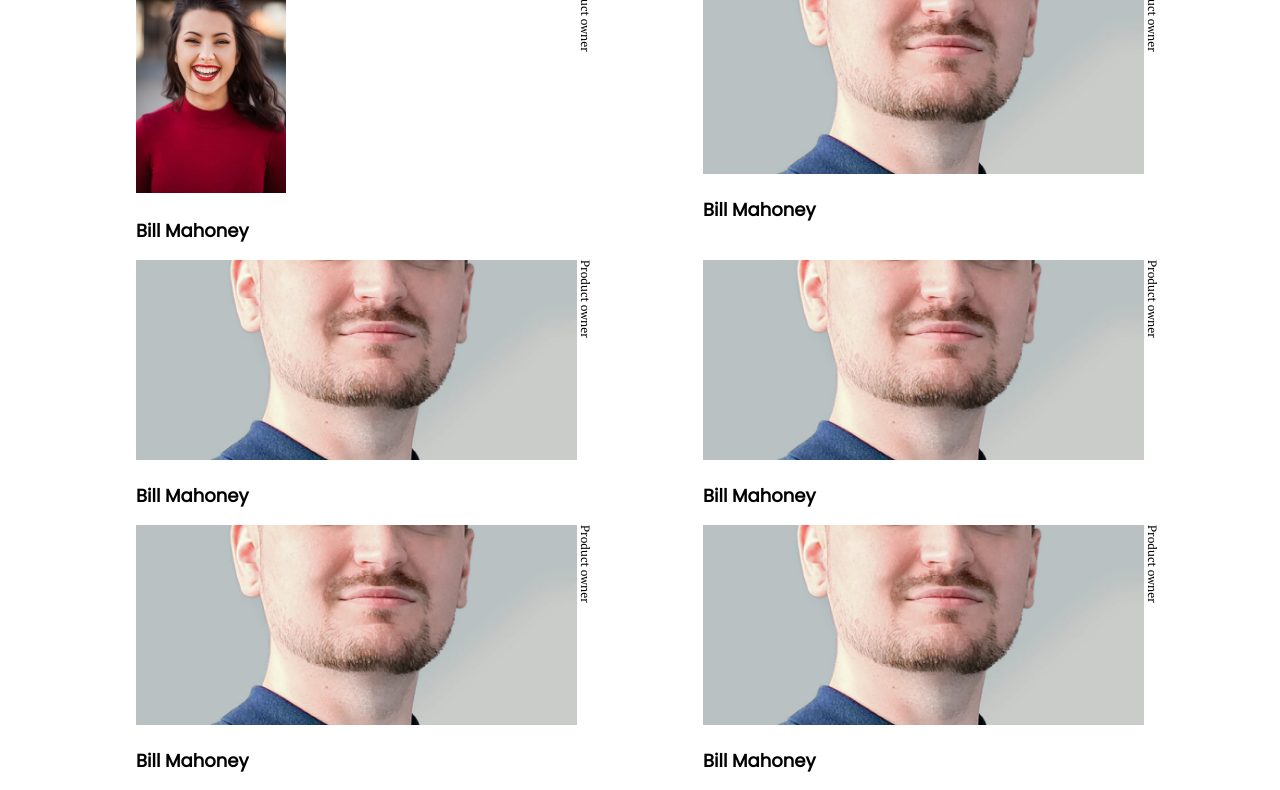
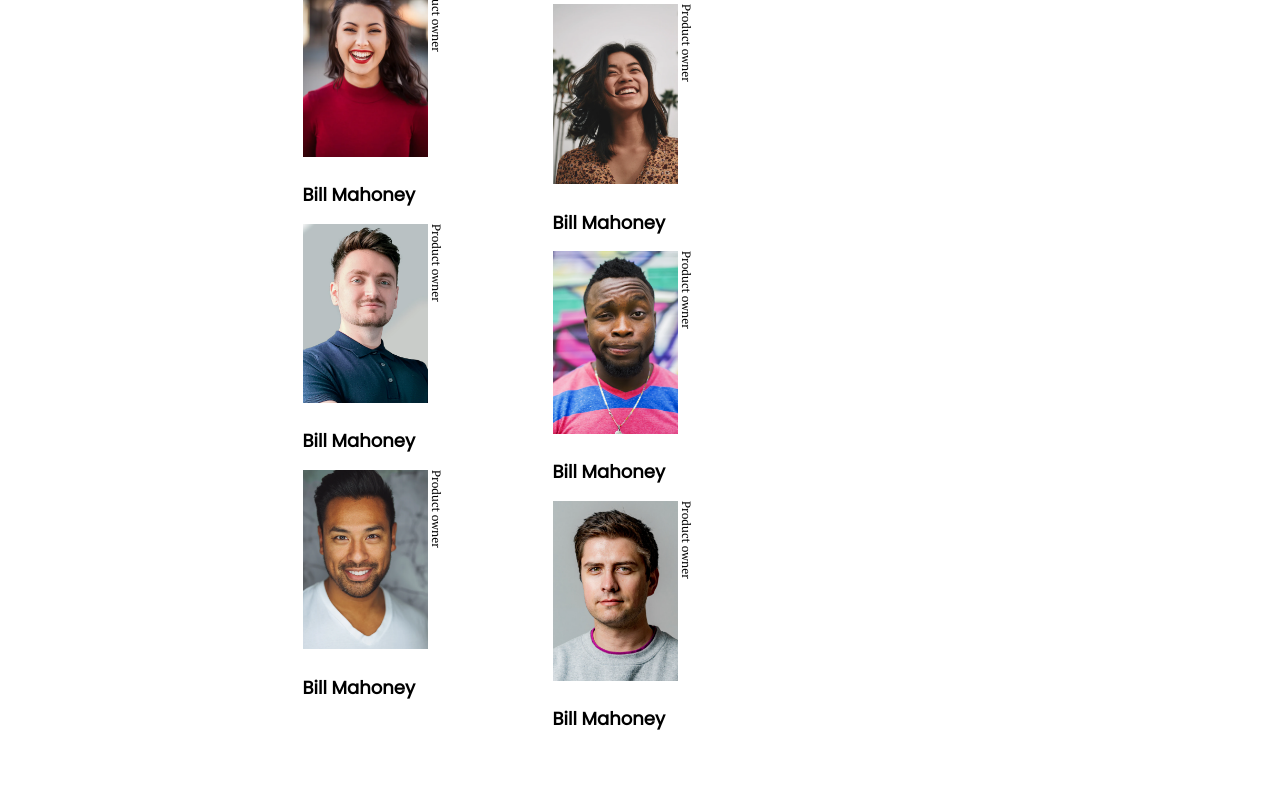
Before and after one commit to Julian1993ARG/challenge--2, a plain HTML site: page index.html in a window 1280 px wide. Shown: the part 336-1126 px from the top of the page. After the commit the page ends 1084 px from the top, so only its background shows below. Drawn offline with Linux system fonts and the light colour scheme.

Commit message:
lograndolo

```diff
--- a/css/css.css
+++ b/css/css.css
@@ -1,6 +1,8 @@
 
 .container{
     padding: 0px 10px;
+    max-width: 800px;
+    margin: 0 auto;
 }
 
 header{
@@ -35,21 +37,12 @@ header section p{
     padding-top: 20px;
     display: flex;
     flex-direction: row;
-    flex-wrap: wrap;
-    justify-content: space-evenly;
 }
 .card{
     position: relative;
-    width: 35%;
+    max-width: 50%;
 }
-.card .card__img{
-    display: block;
-    min-height: 200px;
-    background-image: url(/css/assets/img/photo1.png);
-    background-position: center;
-    background-repeat: no-repeat;
-    background-size: cover;
-}
+
 .card .card__description{
     font-family: 'PT Serif', serif;
     font-size: 1.2rem;
@@ -60,7 +53,14 @@ header section p{
     top:20px;
     right: -47px;
 }
-
+.box1, .box2{
+    display: flex;
+    flex-direction: column;
+    align-items: center;
+}
+.box2{
+    margin-top: 30px;
+}
 .card .name{
     font-family: 'Poppins', sans-serif;
     font-weight: 600;
@@ -69,7 +69,8 @@ header section p{
 }
 
 main section article img{
-    max-width: 150px;
+    width: 100%;
+    max-width: 250px;
 }
 /* font-family: 'Montserrat', sans-serif;
 font-family: 'Poppins', sans-serif;
--- a/index.html
+++ b/index.html
@@ -34,36 +34,42 @@
 
     <main class="main container">
       <section class="cards">
+        <div class="box1">
           <article class="card">
             <img src="/css/assets/img/photo2.png" alt="">
             <p class="card__description">Product owner</p>
             <h3 class="name">Bill Mahoney</h3>
           </article>
           <article class="card">
-          <span class="card__img"></span>
+            <img src="/css/assets/img/photo1.png" alt="">
             <p class="card__description">Product owner</p>
             <h3 class="name">Bill Mahoney</h3>
           </article>
           <article class="card">
-          <span class="card__img"></span>
+            <img src="/css/assets/img/photo3.png" alt="">
+            <p class="card__description">Product owner</p>
+            <h3 class="name">Bill Mahoney</h3>
+          </article>
+        </div>
+
+        <div class="box2">
+          <article class="card">
+            <img src="/css/assets/img/photo4.png" alt="">
             <p class="card__description">Product owner</p>
             <h3 class="name">Bill Mahoney</h3>
           </article>
           <article class="card">
-          <span class="card__img"></span>
+            <img src="/css/assets/img/photo5.png" alt="">
             <p class="card__description">Product owner</p>
             <h3 class="name">Bill Mahoney</h3>
           </article>
           <article class="card">
-          <span class="card__img"></span>
+            <img src="/css/assets/img/photo6.png" alt="">
             <p class="card__description">Product owner</p>
             <h3 class="name">Bill Mahoney</h3>
           </article>
-        <article class="card">
-          <span class="card__img"></span>
-          <p class="card__description">Product owner</p>
-          <h3 class="name">Bill Mahoney</h3>
-        </article>
+        </div>
+
       </section>
     </main>
     <footer></footer>
```
Lines whose indentation alone changed are shown as unchanged.
